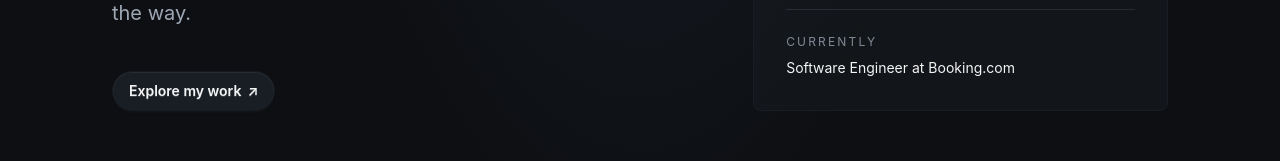
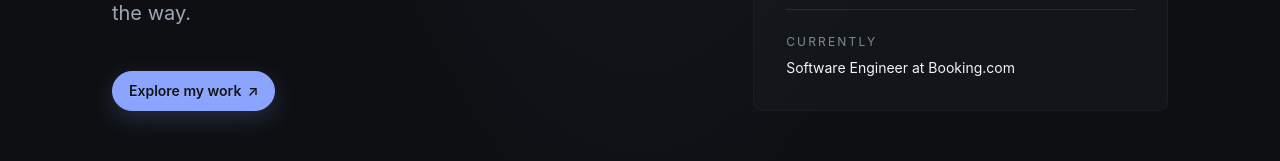
Before and after one commit to HUFGhani/hufghani.dev, a SvelteKit app: page / in a window 1280 px wide. Shown: the part 428-589 px from the top of the page. Built offline with nearby package versions, Linux system fonts and the light colour scheme.

Commit message:
Improve Explore my work button contrast in both themes

```diff
--- a/src/app.css
+++ b/src/app.css
@@ -40,6 +40,29 @@
 
 :root[data-theme='dark'] {
 	color-scheme: dark;
+}
+
+.hero-cta {
+	border: 1px solid var(--accent);
+	background: var(--accent);
+	color: #101318;
+	font-weight: 600;
+	box-shadow: 0 8px 24px color-mix(in srgb, var(--accent) 20%, transparent);
+	transition: transform 180ms ease, box-shadow 180ms ease, background-color 180ms ease;
+}
+
+.hero-cta:hover {
+	transform: translateY(-1px);
+	background: color-mix(in srgb, var(--accent) 88%, white);
+	box-shadow: 0 10px 28px color-mix(in srgb, var(--accent) 28%, transparent);
+}
+
+:root[data-theme='light'] .hero-cta {
+	color: #ffffff;
+}
+
+:root[data-theme='dark'] .hero-cta {
+	color: #101318;
 }
 
 html {
```
